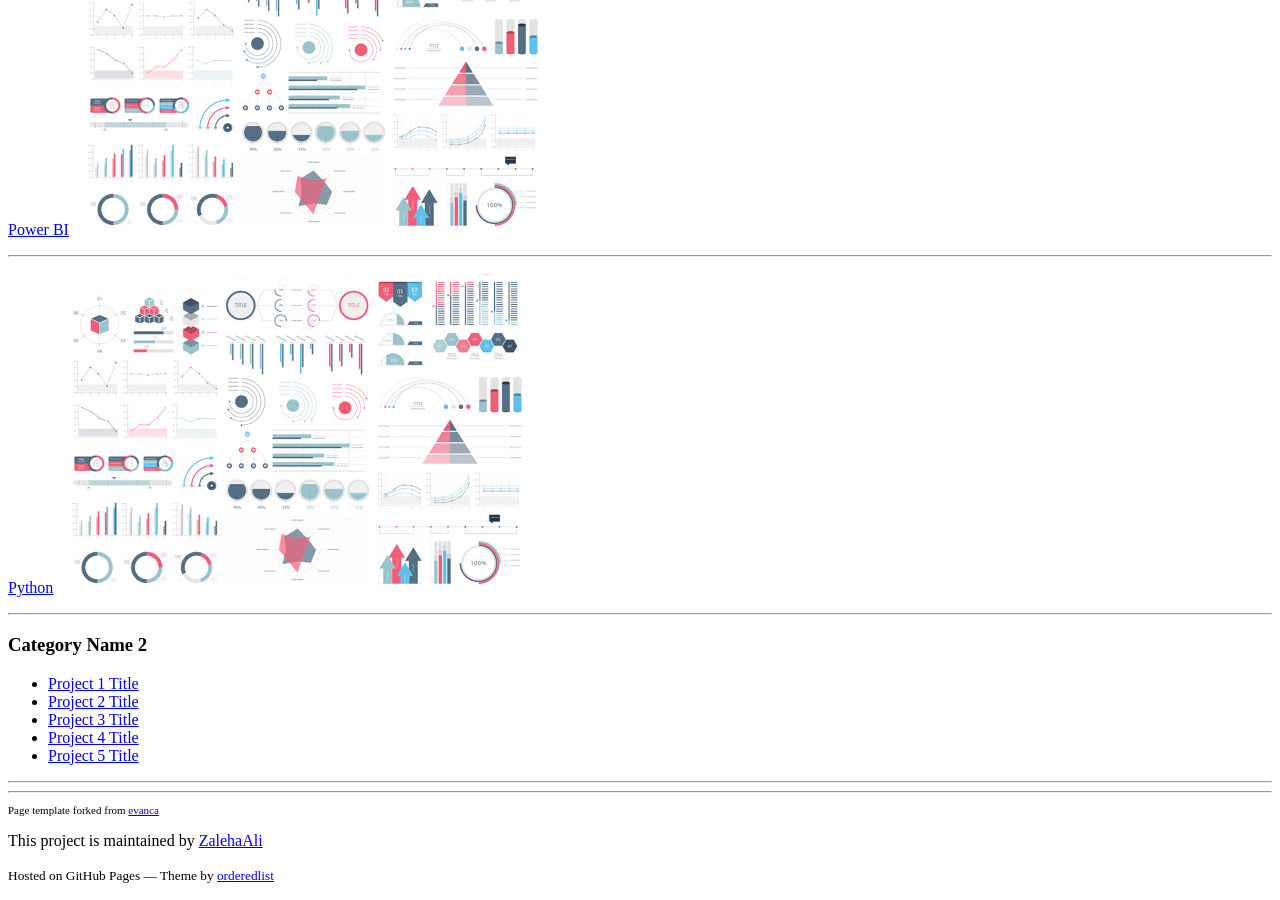
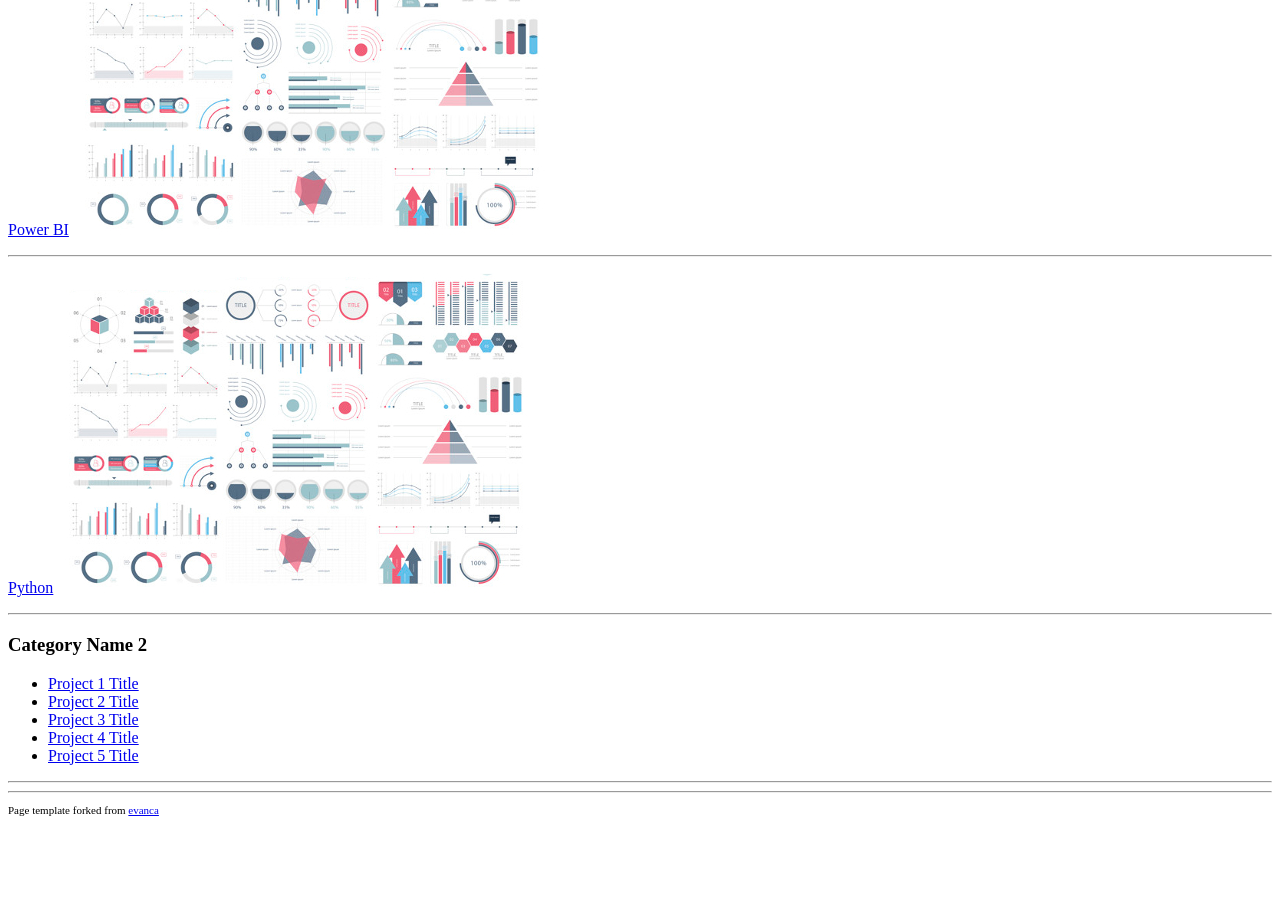
Before and after one commit to ZalehaAli/Data-Analytics-Portfolio, a Jekyll site: the page built from index.md, in a window 1280 px wide and 900 px high, scrolled down 1351 px. Built offline with Jekyll 4.4.1, drawn with Linux system fonts in a browser that asks for light colours; our own code applies the rules of GitHub Pages for plain Markdown files; after the commit the page ends 2178 px from its top, so only the background shows below that.

Commit message:
Update default.html

```diff
--- a/_layouts/default.html
+++ b/_layouts/default.html
@@ -44,10 +44,11 @@
 
       </section>
       <footer>
-        {% if site.github.is_project_page %}
+        <!-- {% if site.github.is_project_page %}
         <p>This project is maintained by <a href="{{ site.github.owner_url }}">{{ site.github.owner_name }}</a></p>
         {% endif %}
         <p><small>Hosted on GitHub Pages &mdash; Theme by <a href="https://github.com/orderedlist">orderedlist</a></small></p>
+        -->
       </footer>
     </div>
     <script src="{{ "/assets/js/scale.fix.js" | relative_url }}"></script>
```
